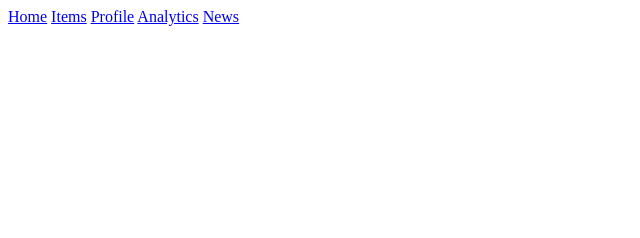
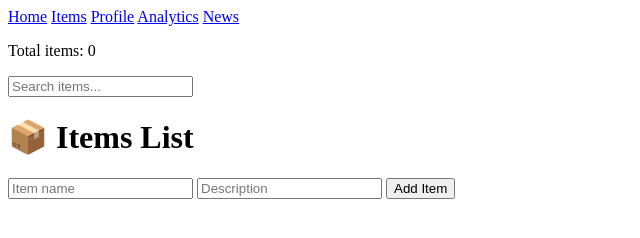
Before and after one commit to jainam0210/corrected_code.github.io, a plain HTML site: page frontend/items.html in a window 1280 px wide. Shown: the whole page, without its empty margins (0-640 px from the left). Drawn offline with Linux system fonts and the light colour scheme; no server answers.

Commit message:
added a missing container in itams.hrml

```diff
--- a/frontend/items.html
+++ b/frontend/items.html
@@ -14,7 +14,17 @@
     <a href="news.html">News</a>
   </nav>
   <!-- fuck I think I deleted a container, god help me-->
-
+  <div class="container">
+    <p id="itemCount">Total items: 0</p>
+    <input type="text" id="search" placeholder="Search items..." />
+    <h1>📦 Items List</h1>
+    <form id="itemForm">
+      <input type="text" id="name" placeholder="Item name" required />
+      <input type="text" id="description" placeholder="Description" required />
+      <button type="submit">Add Item</button>
+    </form>
+    <ul id="itemList"></ul>
+  </div>
   <script src="scripts/items.js"></script>
 </body>
 </html>
```
